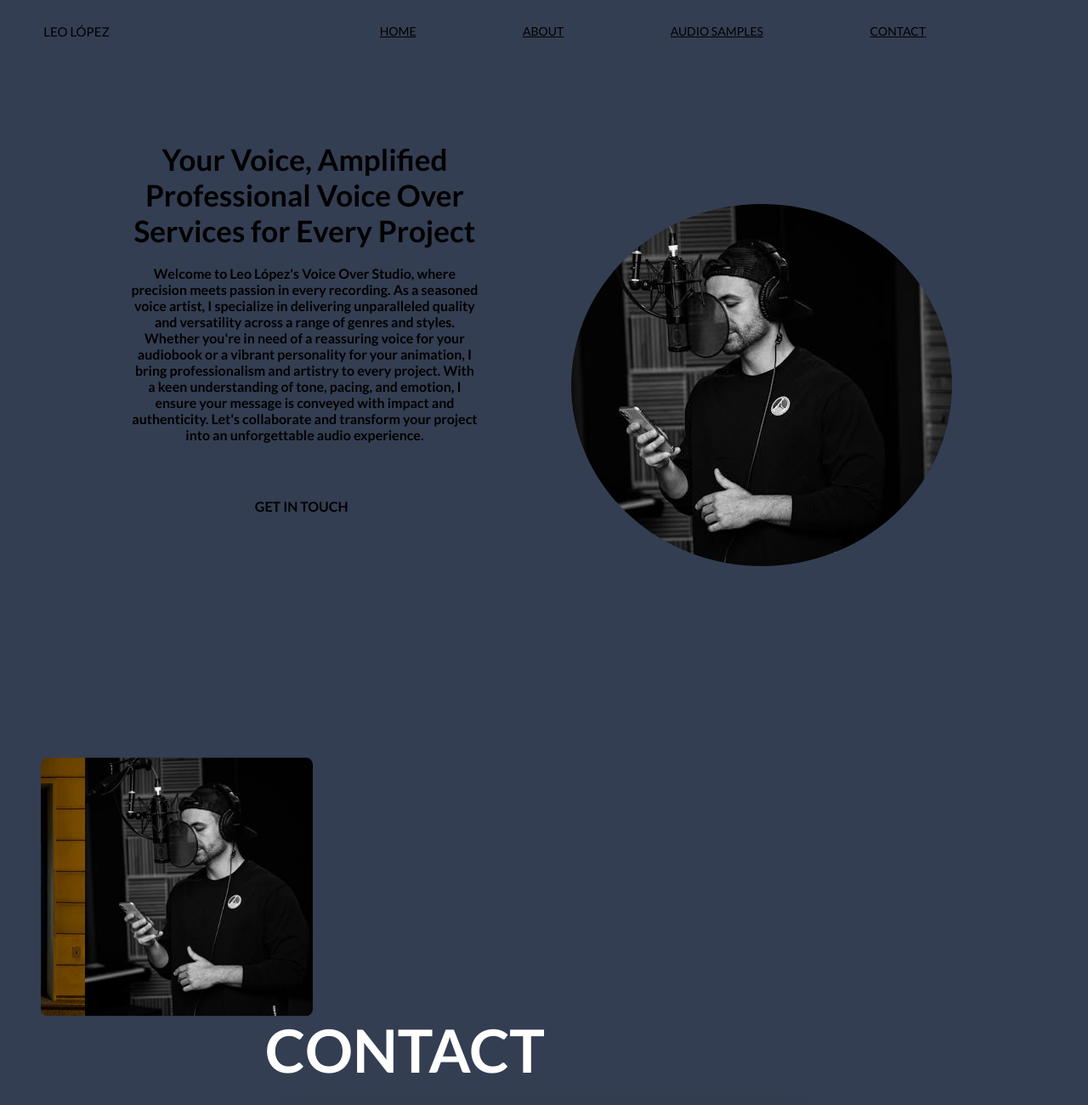
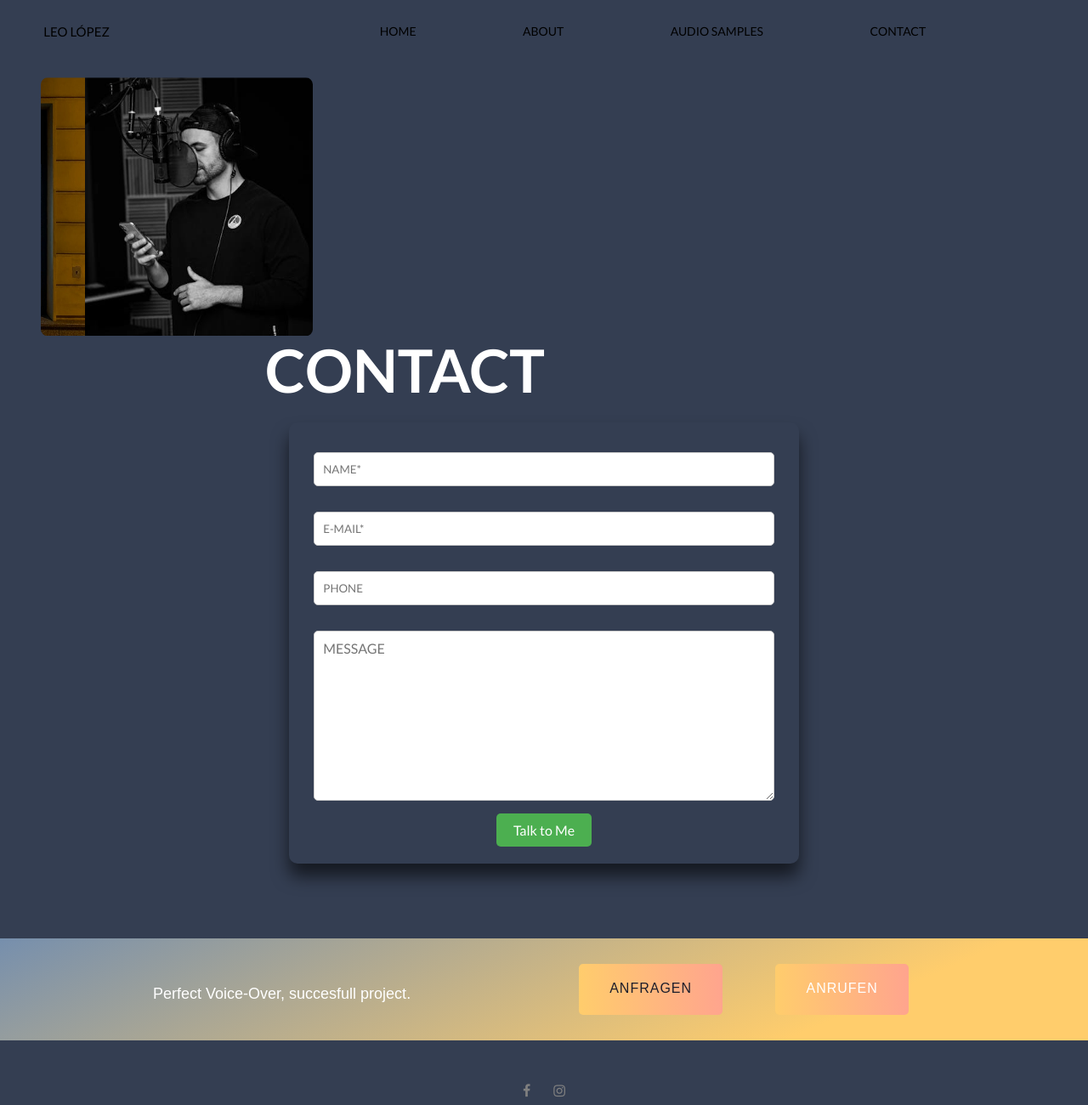
Before and after one commit to LeoArrr/leo-portfolio, a plain HTML site: page index.html in a window 1280 px wide. Shown: the top 1300 px of the page at 85% size. Drawn offline with Linux system fonts and the light colour scheme.

Commit message:
changes3

```diff
--- a/index.html
+++ b/index.html
@@ -39,21 +39,7 @@
  </header>
 
  <main>
-  <section class="home">
-    <div class="container-home">
-      <div class="text-container">
-    <h1>Your Voice, Amplified <br> Professional Voice Over Services for Every Project</h1>
-    <p>Welcome to Leo López's Voice Over Studio, where precision meets passion in every recording. As a seasoned voice artist, I specialize in delivering unparalleled quality and versatility across a range of genres and styles. Whether you're in need of a reassuring voice for your audiobook or a vibrant personality for your animation, I bring professionalism and artistry to every project. With a keen understanding of tone, pacing, and emotion, I ensure your message is conveyed with impact and authenticity. Let's collaborate and transform your project into an unforgettable audio experience.</p>
-    <div class="contact-button">
-      <button href="#contact">Get in Touch</button>
-    </div>
-  </div>
 
-  <div class="img-container">
-    <img src="images/pseudo.jpg" alt="pseudo me">
-  </div>
-</div>
-</section>
  </main>
 
  <section class="about">
--- a/style.css
+++ b/style.css
@@ -1,4 +1,5 @@
 @import url("https://fonts.googleapis.com/css2?family=Lato:ital,wght@0,100;0,300;0,400;0,700;0,900;1,100;1,300;1,400;1,700;1,900&display=swap");
+@import url("https://fonts.googleapis.com/css2?family=Roboto:ital,wght@0,100;0,300;0,400;0,500;0,700;0,900;1,100;1,300;1,400;1,500;1,700;1,900&display=swap");
 
 :root {
   font-size: 62.5%;
@@ -183,71 +184,6 @@ nav ul li a:hover:after {
   left: 0;
   height: 100vh;
   width: 100%;
-}
-
-.container-home {
-  display: flex;
-  align-items: center;
-  justify-content: center;
-  flex-wrap: wrap;
-  position: inherit;
-  left: 10%;
-  top: 30%;
-  width: 80%;
-}
-
-.container-home h1 {
-  margin-bottom: 2rem;
-  color: var(--second-color);
-  font-size: 3.5rem;
-  text-align: center;
-}
-
-.container-home p {
-  font-size: 1.6rem;
-  font-weight: bold;
-  text-align: center;
-}
-
-.img-container {
-  width: 60%;
-  height: auto;
-  display: flex;
-  justify-content: center;
-}
-
-.img-container img {
-  border-radius: 50%;
-}
-
-/* button */
-
-.contact-button {
-  display: flex;
-  justify-content: center;
-  align-items: center;
-  margin-top: 5rem;
-  margin-left: 32%;
-  height: 5rem;
-  width: 14rem;
-  background-color: var(--metallic-color);
-  color: aliceblue;
-  border-radius: 0.5rem;
-  transition: background-color 0.3s ease;
-}
-
-.contact-button button {
-  background-color: transparent;
-  border: none;
-  padding: 1rem;
-  text-transform: uppercase;
-  font-weight: bold;
-  font-size: 1.6rem;
-  cursor: pointer;
-}
-
-.contact-button button:hover {
-  color: aliceblue;
 }
 
 /*about*/
@@ -511,15 +447,6 @@ input[type="submit"]:hover {
   width: 50%;
 }
 
-.w-col {
-  float: left;
-  width: 100%;
-  min-height: 1px;
-  padding-left: 10px;
-  padding-right: 10px;
-  position: relative;
-}
-
 .button-wrapper-div {
   width: 100%;
   flex-wrap: nowrap;
@@ -545,146 +472,6 @@ input[type="submit"]:hover {
   font-size: 16px;
   font-weight: 400;
   line-height: 18px;
-}
-.button.general.left {
-  margin-left: 0;
-  font-family: Roboto, sans-serif;
-  font-weight: 500;
-  transition: box-shadow 0.4s;
-}
-
-.button.general {
-  width: 160px;
-  height: 42px;
-  text-align: center;
-  background-color: rgba(0, 0, 0, 0);
-  margin-top: 0;
-  margin-left: auto;
-  margin-right: auto;
-  font-family: Roboto, sans-serif;
-  transition-property: box-shadow;
-}
-
-.left {
-  color: var(--vox-over-dark-blue);
-  text-align: left;
-  font-family: Roboto Mono, sans-serif;
-  font-weight: 300;
-}
-
-.button {
-  float: right;
-  letter-spacing: 1px;
-  text-transform: uppercase;
-  background-color: #465cff;
-  border-radius: 3px;
-  margin-left: 0;
-  margin-right: 0;
-  padding: 10px 24px;
-  font-size: 11px;
-  font-weight: 500;
-  transition: background-color 0.4s;
-  display: block;
-}
-
-.w-button {
-  color: #fff;
-  line-height: inherit;
-  cursor: pointer;
-  border: 0;
-  border-radius: 0;
-  padding: 9px 15px;
-  text-decoration: none;
-  display: inline-block;
-}
-
-.button.general.left.vox-over.empty {
-  width: auto;
-  border: 1.5px solid var(--white);
-  color: var(--white);
-  background-color: rgba(0, 0, 0, 0);
-  background-image: none;
-  font-weight: 400;
-}
-
-.button.general.left.vox-over {
-  width: auto;
-  height: 60px;
-  background-color: var(--white);
-  background-image: linear-gradient(
-    87deg,
-    var(--vox-over-light-orange),
-    var(--vox-over-peach-orange)
-  );
-  color: var(--vox-over-dark-blue);
-  letter-spacing: 1px;
-  border-radius: 5px;
-  margin-right: 0;
-  padding: 20px 36px 10px;
-  font-family: Roboto Mono, sans-serif;
-  font-size: 16px;
-  font-weight: 400;
-  line-height: 18px;
-}
-
-.button.general.left {
-  margin-left: 0;
-  font-family: Roboto, sans-serif;
-  font-weight: 500;
-  transition: box-shadow 0.4s;
-}
-
-.button.general {
-  width: 160px;
-  height: 42px;
-  text-align: center;
-  background-color: rgba(0, 0, 0, 0);
-  border: 1px #8b9de4;
-  margin-top: 0;
-  margin-left: auto;
-  margin-right: auto;
-  font-family: Roboto, sans-serif;
-  transition-property: box-shadow;
-}
-
-.left {
-  color: var(--vox-over-dark-blue);
-  text-align: left;
-  font-family: Roboto Mono, sans-serif;
-  font-weight: 300;
-}
-
-.button {
-  float: right;
-  letter-spacing: 1px;
-  text-transform: uppercase;
-  border-radius: 3px;
-  margin-left: 0;
-  margin-right: 0;
-  padding: 10px 24px;
-  font-size: 11px;
-  font-weight: 500;
-  transition: background-color 0.4s;
-  display: block;
-}
-
-.w-button {
-  color: #fff;
-  line-height: inherit;
-  cursor: pointer;
-  border: 0;
-  border-radius: 0;
-  padding: 9px 15px;
-  text-decoration: none;
-  display: inline-block;
-}
-
-a {
-  text-decoration: underline;
-}
-
-a {
-  background-color: rgba(0, 0, 0, 0);
 }
 
 /*footer*/
@@ -760,26 +547,9 @@ a {
 }
 
 @media (max-width: 991px) {
-  .container-home h1 {
-    font-size: 2.5rem;
-  }
-
-  .text-container {
-    margin-top: -10%;
-  }
-
-  .container-home p {
-    font-size: 1.5rem;
-  }
-
-  .img-container img {
-    width: 80%;
-    height: auto;
-    object-fit: cover;
-    border-radius: 50%;
-    margin-top: 5rem;
-    margin-left: 0rem;
-    display: flex;
+  .home-section {
+    padding-top: 60px;
+    padding-bottom: 40px;
   }
 
   .row-cta.center.vox-over {
@@ -880,12 +650,3 @@ a {
     width: unset;
   }
 }
-
-@media (max-width: 576px) {
-  .container-home h1 {
-    font-size: 2.5rem;
-  }
-  .container-home p {
-    font-size: 1.5rem;
-  }
-}
```
Also changed, not shown: images/side-img.jpg (added).
